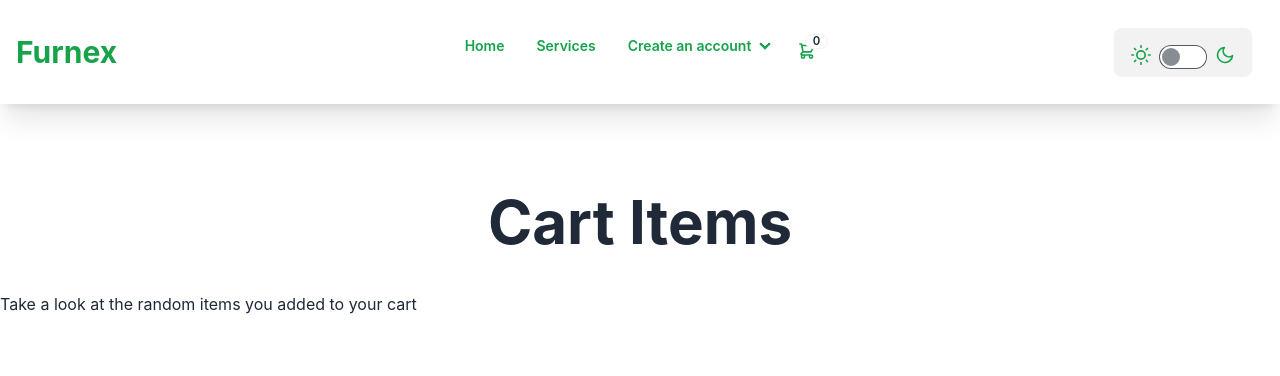
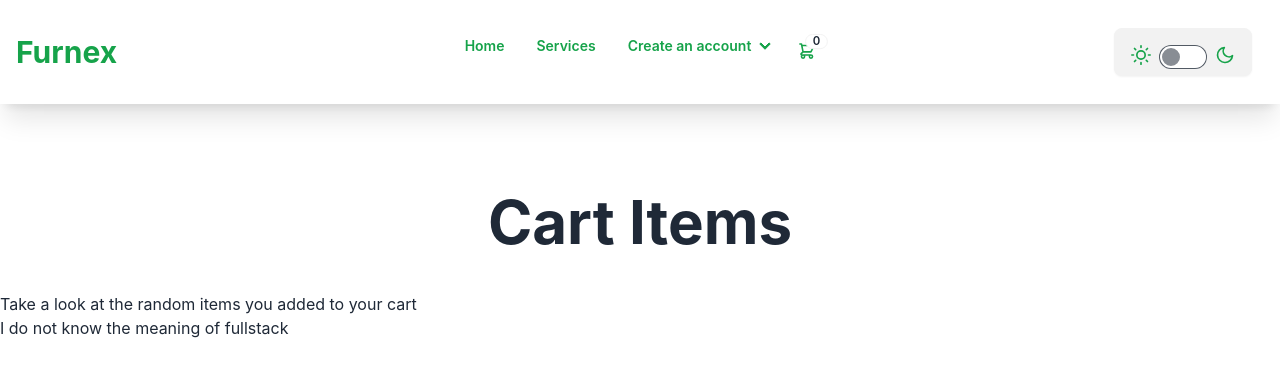
Before and after one commit to patrickiyiakimo/trendy-trove, a React (Create React App) app: page /cartpage in a window 1280 px wide. Shown: the top 376 px of the page. Built offline with nearby package versions, Linux system fonts and the light colour scheme.

Commit message:
this piece of code is an update

```diff
--- a/src/components/CartPage.jsx
+++ b/src/components/CartPage.jsx
@@ -7,6 +7,7 @@ const CartPage = () => {
         Cart Items
       </h1>
       <p>Take a look at the random items you added to your cart</p>
+      <p>I do not know the meaning of fullstack</p>
     </div>
   );
 };
```
